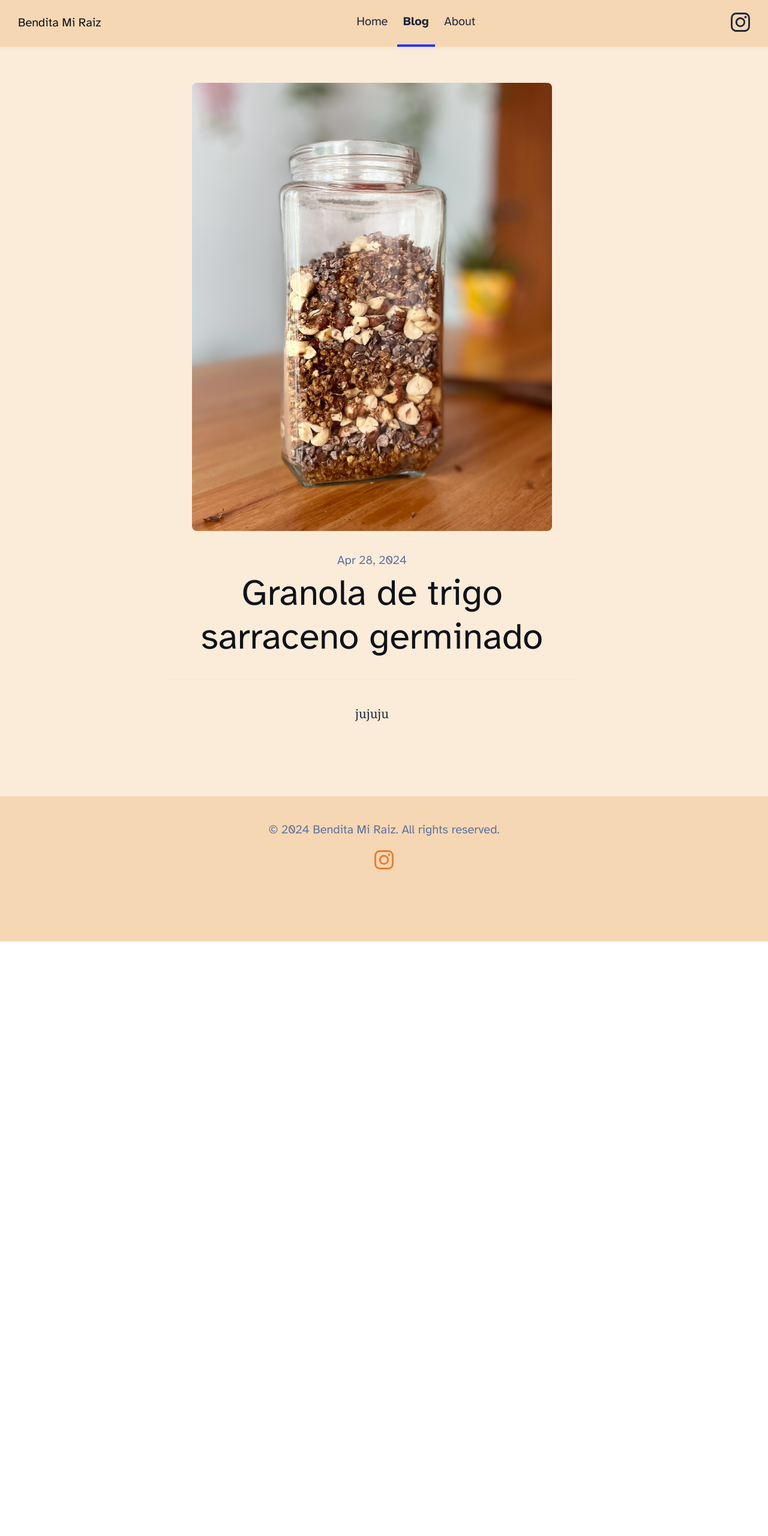
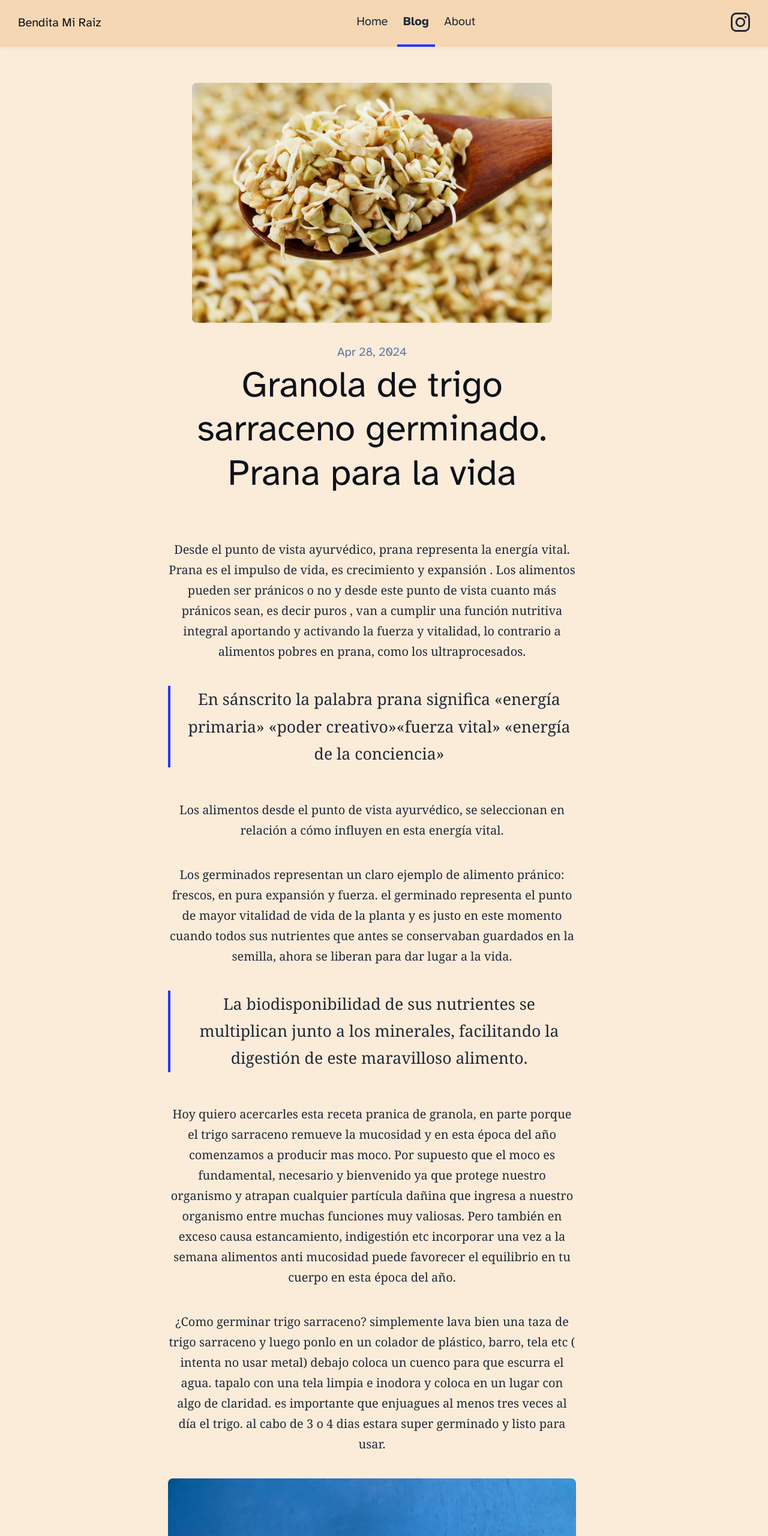
Before and after one commit to tinserrano/webbenditamiraiz, an Astro site: page /blog/2024-04-28_granola-de-trigo-sarraceno-germinado in a window 1280 px wide. Shown: the top 2560 px of the page at 60% size. Before the commit the page ends 1569 px from the top, so only its background shows below. Built offline with nearby package versions, Linux system fonts and the light colour scheme; Astro itself is replaced by a stand-in of ours.

Commit message:
Update Blog “2024-04-28_granola-de-trigo-sarraceno-germinado”

```diff
--- a/src/content/blog/2024-04-28_granola-de-trigo-sarraceno-germinado.md
+++ b/src/content/blog/2024-04-28_granola-de-trigo-sarraceno-germinado.md
@@ -1,7 +1,33 @@
 ---
-title: Granola de trigo sarraceno germinado
+title: "Granola de trigo sarraceno germinado. Prana para la vida "
 description: "granola prana trigo sarraceno germen "
 pubDate: 2024-04-28T18:53:00.000Z
-heroImage: /uploads/img_6153.jpg
+heroImage: /uploads/trigo-sarraceno-germinado.jpeg
 ---
-jujuju
+Desde el punto de vista ayurvédico, prana representa la energía vital. Prana es el impulso de vida, es crecimiento y expansión . Los alimentos pueden ser pránicos o no y desde este punto de vista cuanto más pránicos sean, es decir puros , van a cumplir una función nutritiva integral aportando  y activando la fuerza y vitalidad, lo contrario a alimentos pobres en prana, como los ultraprocesados.
+
+> En sánscrito la palabra prana significa «energía primaria» «poder creativo»«fuerza vital» «energía de la conciencia»
+
+Los alimentos desde el punto de vista ayurvédico, se seleccionan en relación a cómo influyen en esta energía vital.
+
+Los germinados representan un claro ejemplo de alimento pránico: frescos, en pura expansión y fuerza. el germinado representa  el punto de mayor vitalidad de vida de la planta y es justo  en este momento cuando  todos sus nutrientes que antes se conservaban guardados en la semilla, ahora  se liberan para dar lugar a la vida.
+
+> La biodisponibilidad de sus nutrientes se multiplican junto a los minerales, facilitando la digestión de este maravilloso alimento.
+
+Hoy quiero acercarles esta receta pranica de granola, en parte porque el trigo sarraceno remueve la mucosidad y en esta época del año comenzamos a producir mas moco. Por supuesto que el moco es fundamental, necesario y bienvenido ya que protege nuestro organismo  y atrapan cualquier partícula dañina que ingresa a nuestro organismo entre muchas funciones muy valiosas. Pero también en exceso causa estancamiento, indigestión etc incorporar una vez a la semana alimentos anti mucosidad puede favorecer el equilibrio en tu cuerpo en esta época del año.
+
+¿Como germinar trigo sarraceno? simplemente lava bien una taza de trigo sarraceno y luego ponlo en un colador de plástico, barro, tela etc  ( intenta no usar metal) debajo coloca un cuenco para que escurra el agua. tapalo con una tela limpia e inodora y coloca en un lugar con algo de claridad. es importante que enjuagues al menos tres veces al día el trigo. al cabo de 3 o 4 dias estara super germinado y listo para usar.
+
+![](/uploads/colador.webp)
+
+Bien... ahora que tenemos el germen vamos a encender el horno super bajo y colocamos el trigo sarraceno germinado en una placa de horno junto a coco rallado a gusto, canela y yo uso harina de algarroba porque es dulce y maravillosa. Uno todo bien y esparzo sobre la placa, llevo al horno hasta que esté todo seco y crocante. si pones el horno alto se te quemara y te quedará húmedo por dentro, por eso debe ser super bajo para que también se conservan bien las propiedades.
+
+![](/uploads/img_6153.jpg)
+
+Una vez crocantes dejo enfriar y enfrasco, yo le sumo a esta granola algunos nibs de chocolate y algún fruto seco.
+
+Te dejo aquí el paso a paso en soporte visual para que te anime a hacerla!
+
+
+
+Acompaña esta granola con una rica y madura banana pisada.... es importante que menores de 6 años no ingeran este tipo de alimentos tan pequeños y cocidos tan secos porque pueden ahogarse, si tu elección es convidarles por favor supervisa que coma sentado y no pierdas de vista mientras se alimenta, sino, optemos por licuar el trigo sarraceno una vez seco y obtendremos una harina que podemos agregarla a cualquier preparación o simplemente comerlos frescos sobre preparaciones cocidas.
```
Also changed, not shown: public/uploads/colador.webp (added), public/uploads/trigo-sarraceno-germinado.jpeg (added).
